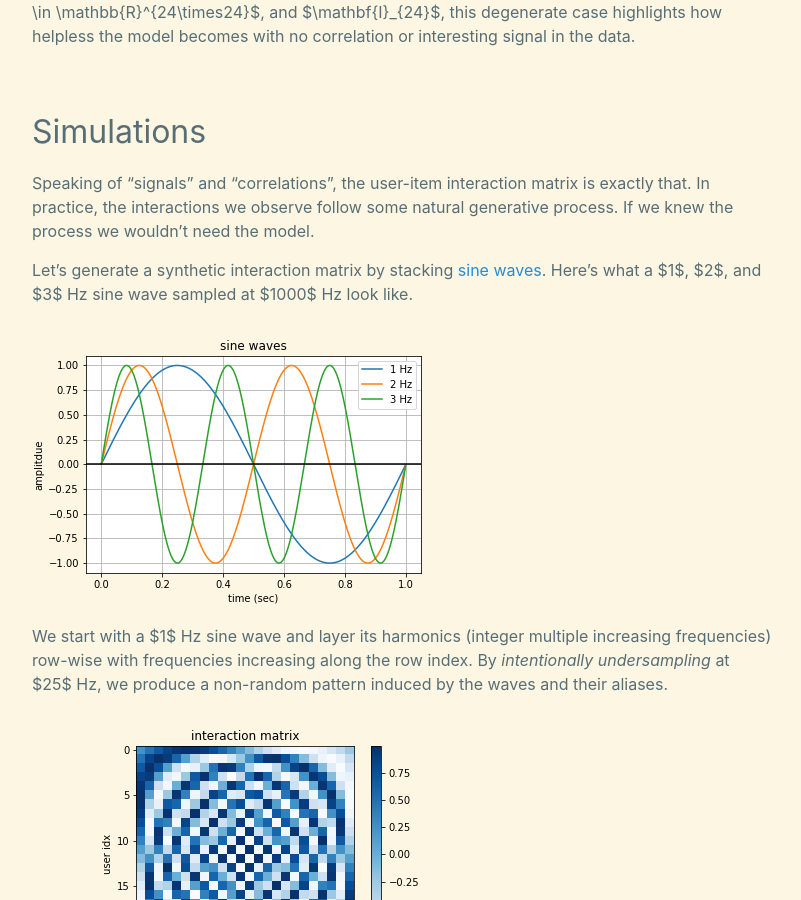
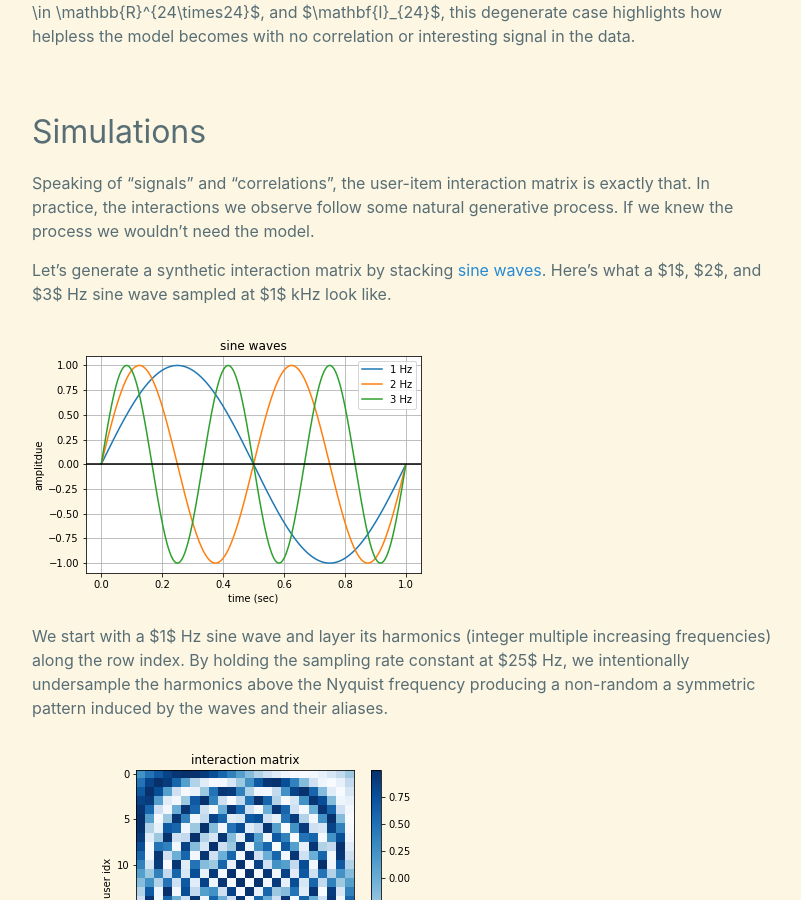
Before and after one commit to daniel-deychakiwsky/daniel-deychakiwsky.github.io, a Jekyll site: the page built from _posts/2022-01-02-matrix-factorization-sparsity.md, in a window 1280 px wide and 900 px high, scrolled down 2758 px. Shown: the whole window, without its empty margins (238-1039 px from the left). Built offline with Jekyll 4.4.1, drawn with Linux system fonts in a browser that asks for light colours; formulas are drawn with MathJax 3.

Commit message:
Update 2022-01-02-matrix-factorization-sparsity.md

```diff
--- a/_posts/2022-01-02-matrix-factorization-sparsity.md
+++ b/_posts/2022-01-02-matrix-factorization-sparsity.md
@@ -147,15 +147,17 @@
 generative process. If we knew the process we wouldn't need the model.
 
 Let's generate a synthetic interaction matrix by stacking [sine waves].
-Here's what a $1$, $2$, and $3$ Hz sine wave sampled at $1000$ Hz look like.
+Here's what a $1$, $2$, and $3$ Hz sine wave sampled at $1$ kHz look like.
 
 ![sine_waves]
 
 We start with a $1$ Hz sine wave and layer its
 harmonics (integer multiple increasing frequencies)
-row-wise with frequencies increasing along the row index.
-By *intentionally undersampling* at $25$ Hz, we
-produce a non-random pattern induced by the waves and their aliases.
+along the row index. By holding the sampling rate
+constant at $25$ Hz, we intentionally undersample
+the harmonics above the Nyquist frequency
+producing a non-random a symmetric pattern
+induced by the waves and their aliases.
 
 ![interactions]
 
```
